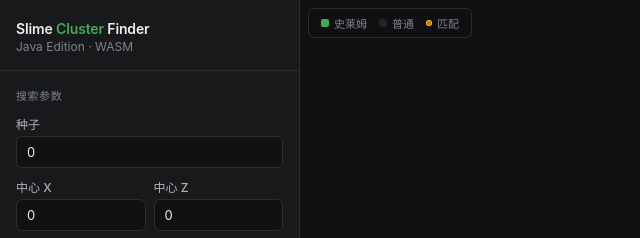
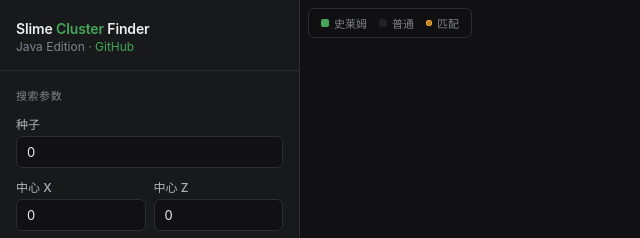
Before and after one commit to 022122/mc-slime-cluster, a plain HTML site: page web/index.html in a window 1280 px wide. Shown: the top 238 px of the page, 0-640 px from the left. Drawn offline with Linux system fonts and the light colour scheme.

Commit message:
ui: replace WASM badge with GitHub link

```diff
--- a/web/index.html
+++ b/web/index.html
@@ -378,7 +378,7 @@
         <div class="sidebar">
             <div class="sidebar-header">
                 <h1>Slime <span>Cluster</span> Finder</h1>
-                <p>Java Edition · WASM</p>
+                <p>Java Edition · <a href="https://github.com/022122/mc-slime-cluster" target="_blank" rel="noopener" style="color:#46a758;text-decoration:none;">GitHub</a></p>
             </div>
 
             <div class="form-section">
```
